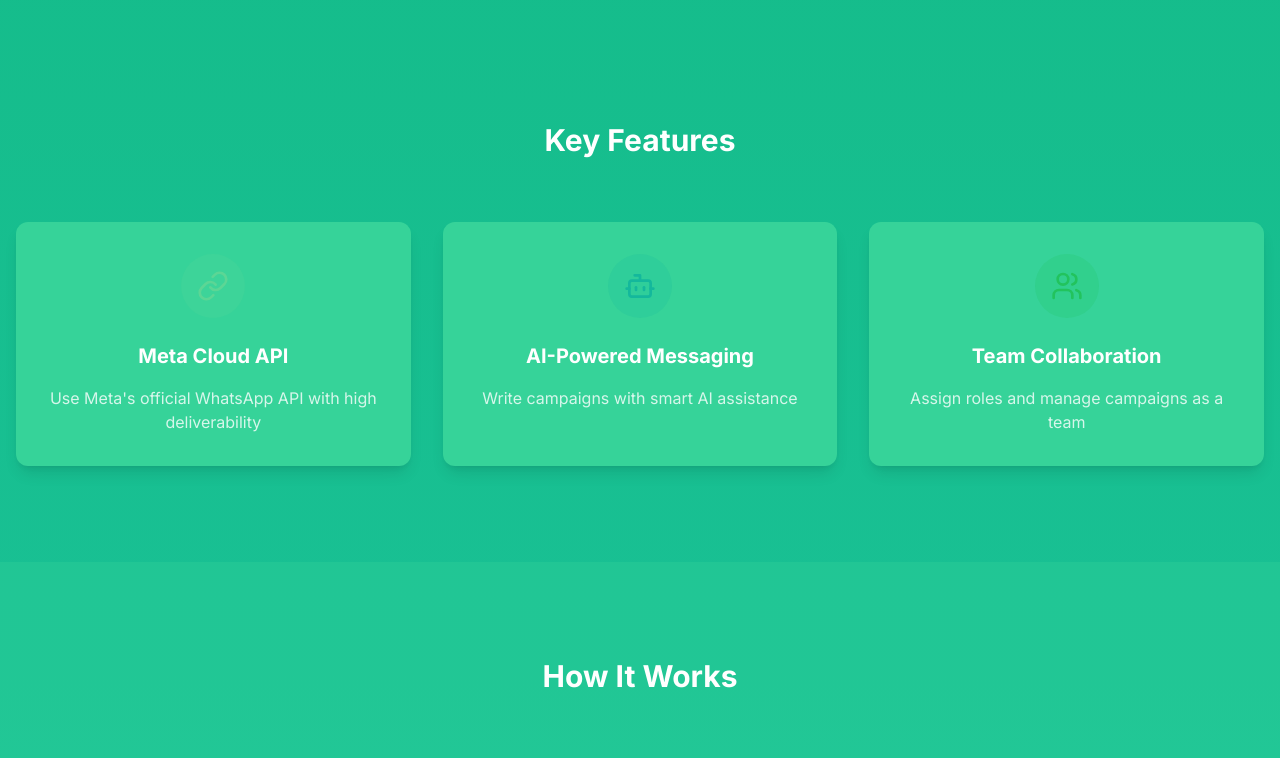
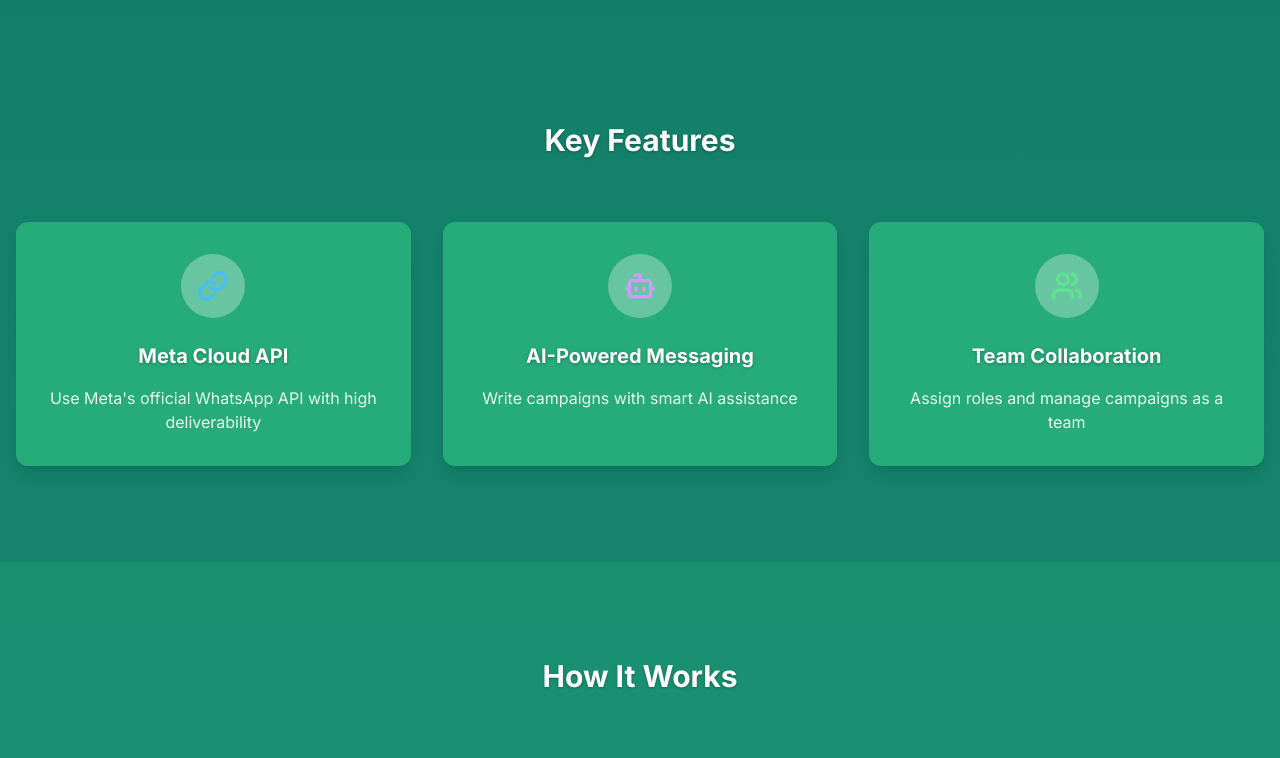
Before and after one commit to decsoft/kirabot, a React (Vite) app: page / in a window 1280 px wide. Shown: the part 1040-1798 px from the top of the page. Built offline with nearby package versions, Linux system fonts and the light colour scheme.

Commit message:
Fix: Improve UI visibility and user experience
Optimized theme colors, icons, and text for better visibility and user-friendliness.

```diff
--- a/src/components/FaqSection.tsx
+++ b/src/components/FaqSection.tsx
@@ -33,7 +33,7 @@ const FaqSection: React.FC = () => {
           {faqs.map((faq, index) => (
             <div
               key={index}
-              className="bg-white/10 backdrop-blur-sm rounded-xl mb-4 overflow-hidden"
+              className="bg-white/30 backdrop-blur-sm rounded-xl mb-4 overflow-hidden shadow-md"
             >
               <button
                 className="flex justify-between items-center w-full p-5 text-left"
@@ -41,9 +41,9 @@ const FaqSection: React.FC = () => {
               >
                 <h3 className="text-lg font-semibold text-white">{t(faq.questionKey)}</h3>
                 {openIndex === index ? (
-                  <ChevronUp className="h-5 w-5 text-white/70" />
+                  <ChevronUp className="h-5 w-5 text-white" />
                 ) : (
-                  <ChevronDown className="h-5 w-5 text-white/70" />
+                  <ChevronDown className="h-5 w-5 text-white" />
                 )}
               </button>
               <div
@@ -51,7 +51,7 @@ const FaqSection: React.FC = () => {
                   openIndex === index ? 'max-h-40' : 'max-h-0'
                 }`}
               >
-                <div className="p-5 pt-0 text-white/80">
+                <div className="p-5 pt-0 text-white bg-black/10">
                   {t(faq.answerKey)}
                 </div>
               </div>
--- a/src/components/FeaturesSection.tsx
+++ b/src/components/FeaturesSection.tsx
@@ -16,39 +16,39 @@ const FeaturesSection: React.FC = () => {
         <div className="grid grid-cols-1 md:grid-cols-3 gap-8">
           {/* Feature 1 */}
           <div className="bg-card-bg rounded-xl p-6 md:p-8 shadow-lg transform transition-transform hover:-translate-y-1">
-            <div className="flex items-center justify-center w-16 h-16 rounded-full bg-meta-accent/20 mb-6 mx-auto">
-              <Link className="w-8 h-8 text-meta-accent" />
+            <div className="flex items-center justify-center w-16 h-16 rounded-full bg-white/30 mb-6 mx-auto">
+              <Link className="w-8 h-8 text-meta-accent" strokeWidth={2.5} />
             </div>
             <h3 className="text-xl font-bold text-white text-center mb-4">
               {t('features.meta.title')}
             </h3>
-            <p className="text-white/80 text-center">
+            <p className="text-white/90 text-center">
               {t('features.meta.description')}
             </p>
           </div>
 
           {/* Feature 2 */}
           <div className="bg-card-bg rounded-xl p-6 md:p-8 shadow-lg transform transition-transform hover:-translate-y-1">
-            <div className="flex items-center justify-center w-16 h-16 rounded-full bg-ai-accent/20 mb-6 mx-auto">
-              <Bot className="w-8 h-8 text-ai-accent" />
+            <div className="flex items-center justify-center w-16 h-16 rounded-full bg-white/30 mb-6 mx-auto">
+              <Bot className="w-8 h-8 text-ai-accent" strokeWidth={2.5} />
             </div>
             <h3 className="text-xl font-bold text-white text-center mb-4">
               {t('features.ai.title')}
             </h3>
-            <p className="text-white/80 text-center">
+            <p className="text-white/90 text-center">
               {t('features.ai.description')}
             </p>
           </div>
 
           {/* Feature 3 */}
           <div className="bg-card-bg rounded-xl p-6 md:p-8 shadow-lg transform transition-transform hover:-translate-y-1">
-            <div className="flex items-center justify-center w-16 h-16 rounded-full bg-team-accent/20 mb-6 mx-auto">
-              <Users className="w-8 h-8 text-team-accent" />
+            <div className="flex items-center justify-center w-16 h-16 rounded-full bg-white/30 mb-6 mx-auto">
+              <Users className="w-8 h-8 text-team-accent" strokeWidth={2.5} />
             </div>
             <h3 className="text-xl font-bold text-white text-center mb-4">
               {t('features.team.title')}
             </h3>
-            <p className="text-white/80 text-center">
+            <p className="text-white/90 text-center">
               {t('features.team.description')}
             </p>
           </div>
--- a/src/components/TestimonialsSection.tsx
+++ b/src/components/TestimonialsSection.tsx
@@ -13,26 +13,26 @@ const TestimonialsSection: React.FC = () => {
         </h2>
 
         <div className="flex flex-col md:flex-row gap-8 max-w-4xl mx-auto">
-          <div className="flex-1 bg-white/10 backdrop-blur-sm rounded-xl p-6 md:p-8 shadow-lg">
+          <div className="flex-1 bg-white/20 backdrop-blur-sm rounded-xl p-6 md:p-8 shadow-lg">
             <div className="text-yellow-300 text-3xl mb-4">★★★★★</div>
-            <p className="text-white text-lg md:text-xl mb-6">"{t('testimonials.quote1')}"</p>
+            <p className="text-white text-lg md:text-xl mb-6 font-medium">"{t('testimonials.quote1')}"</p>
             <div className="flex items-center">
-              <div className="w-10 h-10 bg-gray-300 rounded-full mr-3"></div>
+              <div className="w-10 h-10 bg-gradient-to-br from-blue-400 to-purple-500 rounded-full mr-3 flex items-center justify-center text-white font-bold">A</div>
               <div>
                 <div className="text-white font-medium">Alex Watson</div>
-                <div className="text-white/60 text-sm">E-commerce Manager</div>
+                <div className="text-white/80 text-sm">E-commerce Manager</div>
               </div>
             </div>
           </div>
 
-          <div className="flex-1 bg-white/10 backdrop-blur-sm rounded-xl p-6 md:p-8 shadow-lg">
+          <div className="flex-1 bg-white/20 backdrop-blur-sm rounded-xl p-6 md:p-8 shadow-lg">
             <div className="text-yellow-300 text-3xl mb-4">★★★★★</div>
-            <p className="text-white text-lg md:text-xl mb-6">"{t('testimonials.quote2')}"</p>
+            <p className="text-white text-lg md:text-xl mb-6 font-medium">"{t('testimonials.quote2')}"</p>
             <div className="flex items-center">
-              <div className="w-10 h-10 bg-gray-300 rounded-full mr-3"></div>
+              <div className="w-10 h-10 bg-gradient-to-br from-pink-400 to-red-500 rounded-full mr-3 flex items-center justify-center text-white font-bold">S</div>
               <div>
                 <div className="text-white font-medium">Sarah Miller</div>
-                <div className="text-white/60 text-sm">Marketing Director</div>
+                <div className="text-white/80 text-sm">Marketing Director</div>
               </div>
             </div>
           </div>
--- a/src/components/WhatsAppButton.tsx
+++ b/src/components/WhatsAppButton.tsx
@@ -9,12 +9,12 @@ const WhatsAppButton: React.FC = () => {
   return (
     <a
       href="https://wa.me/237676830000"
-      className="fixed bottom-6 right-6 z-50 flex items-center gap-2 bg-[#25D366] text-white px-4 py-3 rounded-full shadow-lg hover:bg-opacity-90 transition-all"
+      className="fixed bottom-6 right-6 z-50 flex items-center gap-2 bg-whatsapp text-white px-4 py-3 rounded-full shadow-lg hover:bg-opacity-90 transition-all"
       target="_blank"
       rel="noopener noreferrer"
     >
-      <MessageCircle className="h-5 w-5" />
-      <span className="hidden sm:inline">{t('whatsapp.chat')}</span>
+      <MessageCircle className="h-5 w-5" strokeWidth={2.5} />
+      <span className="hidden sm:inline font-medium">{t('whatsapp.chat')}</span>
     </a>
   );
 };
--- a/src/index.css
+++ b/src/index.css
@@ -26,20 +26,20 @@
     --ring: 160 84% 39%;
     --radius: 0.5rem;
 
-    /* Brand Colors - Modern Green Theme */
-    --gradient-top: 160 84% 39%; /* #0d9488 - Teal */
-    --gradient-bottom: 172 66% 50%; /* #14b8a6 - Light Teal */
-    --card-bg: 158 64% 52%; /* #10b981 - Emerald */
+    /* Brand Colors - Enhanced visibility */
+    --gradient-top: 166 76% 27%; /* #0f766e - Darker Teal for better contrast */
+    --gradient-bottom: 172 66% 36%; /* #0d9488 - Mid Teal */
+    --card-bg: 158 64% 41%; /* #10b981 - Adjusted Emerald */
     --text-color: 0 0% 100%; /* #FFFFFF */
-    --meta-accent: 148 60% 60%; /* #34d399 - Mint */
-    --team-accent: 142 70% 45%; /* #22c55e - Green */
-    --ai-accent: 170 80% 40%; /* #0f766e - Dark Teal */
-    --whatsapp-green: 142 70% 49%; /* #25D366 - Original WhatsApp green */
+    --meta-accent: 199 89% 62%; /* #38bdf8 - Brighter Sky Blue */
+    --team-accent: 142 70% 63%; /* #4ade80 - Brighter Green */
+    --ai-accent: 276 91% 79%; /* #c4b5fd - Light Purple */
+    --whatsapp-green: 142 70% 49%; /* #25D366 - WhatsApp green */
   }
 
   .dark {
     /* We'll keep the same theme for dark mode as the branding is specific */
-    --background: 160 84% 39%;
+    --background: 166 76% 27%;
     --foreground: 0 0% 100%;
   }
 }
@@ -56,14 +56,16 @@
 
   h1, h2, h3, h4, h5, h6 {
     @apply font-bold;
+    text-shadow: 0 1px 3px rgba(0, 0, 0, 0.3); /* Add text shadow for better readability */
   }
 
   .bg-gradient {
-    background: linear-gradient(180deg, hsl(160, 84%, 39%) 0%, hsl(172, 66%, 50%) 100%);
+    background: linear-gradient(180deg, hsl(166, 76%, 27%) 0%, hsl(172, 66%, 36%) 100%);
   }
 
   .feature-card {
-    background-color: hsl(158, 64%, 52%);
+    background-color: hsl(158, 64%, 41%);
+    box-shadow: 0 4px 6px rgba(0, 0, 0, 0.1); /* Add subtle shadow for depth */
   }
 
   .whatsapp-btn {
@@ -71,14 +73,24 @@
   }
 
   .meta-icon {
-    color: hsl(148, 60%, 60%);
+    color: hsl(199, 89%, 62%);
   }
 
   .ai-icon {
-    color: hsl(170, 80%, 40%);
+    color: hsl(276, 91%, 79%);
   }
 
   .team-icon {
-    color: hsl(142, 70%, 45%);
+    color: hsl(142, 70%, 63%);
+  }
+
+  /* Improved text contrast */
+  .text-white\/80 {
+    @apply text-white/90; /* Increase opacity for better visibility */
+  }
+
+  /* Enhanced card visibility */
+  .bg-white\/10 {
+    @apply bg-white/20; /* Increase opacity for better contrast */
   }
 }
--- a/tailwind.config.ts
+++ b/tailwind.config.ts
@@ -93,6 +93,10 @@ export default {
 				'accordion-down': 'accordion-down 0.2s ease-out',
 				'accordion-up': 'accordion-up 0.2s ease-out',
 				'float': 'float 5s ease-in-out infinite',
+			},
+			boxShadow: {
+				'card': '0 4px 8px rgba(0, 0, 0, 0.2)',
+				'button': '0 2px 4px rgba(0, 0, 0, 0.1)',
 			}
 		}
 	},
```
Also changed, not shown: src/components/PricingSection.tsx (+36 -36 lines).
